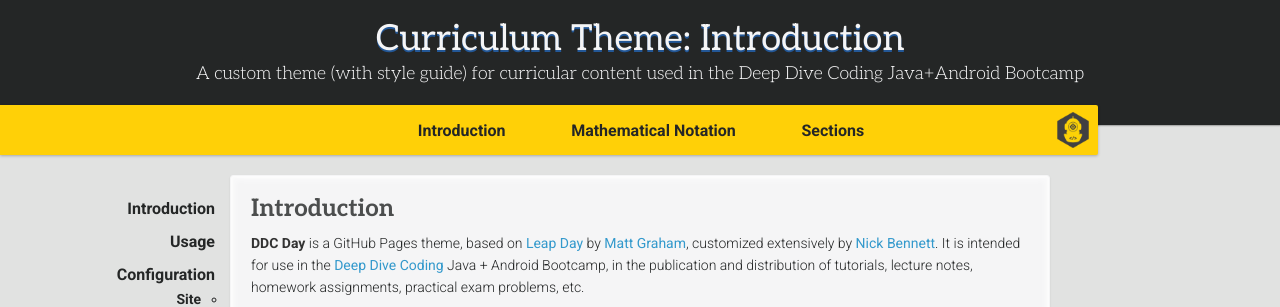
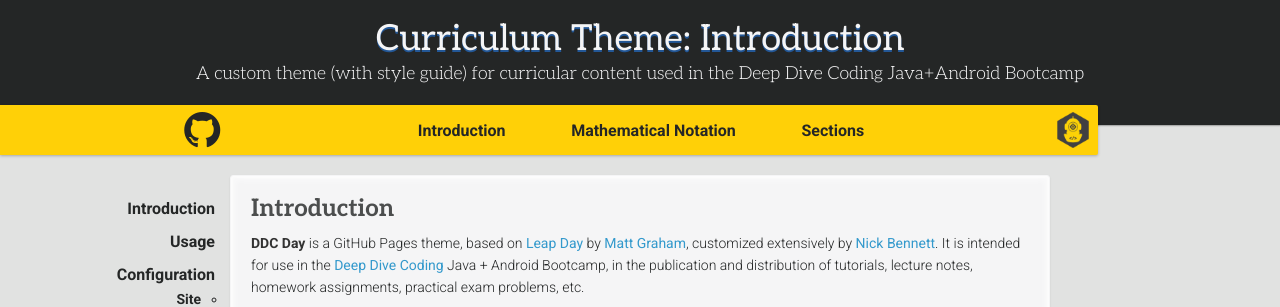
Before and after one commit to ddc-java/ddc-day, a Jekyll site: the page built from index.md, in a window 1280 px wide. Shown: the top 307 px of the page. Built offline with Jekyll 4.4.1, drawn with Linux system fonts in a browser that asks for light colours; nearby versions of some CDN libraries; some web fonts are replaced.

Commit message:
Test repo link logic.

```diff
--- a/_config.yml
+++ b/_config.yml
@@ -1,8 +1,10 @@
 title: Curriculum Theme
 description: Theme for Deep Dive Coding Java + Android Bootcamp curricular content hosted on GitHub Pages.
 
+# The following options are shown with their default values.
+
 repository_link:
-  enabled: false # Set this to false if repository link is not wanted on a public repository.
+  enabled: true # Set this to false if repository link is not wanted on a public repository.
 
 heading_navigator:
   enabled: true # Set this to false if intra-page navigator is not wanted.
@@ -10,7 +12,4 @@
 page_navigator:
   enabled: true # Set this to false if an inter-page navigator is not wanted.
 
-#titles_from_headings:
-#  enabled: false # We recommend leaving this setting disabled in this theme.
-
 google_analytics: # Tracking ID, e.g. "UA-000000-01"; ignore if Google Analytics not needed.
```
